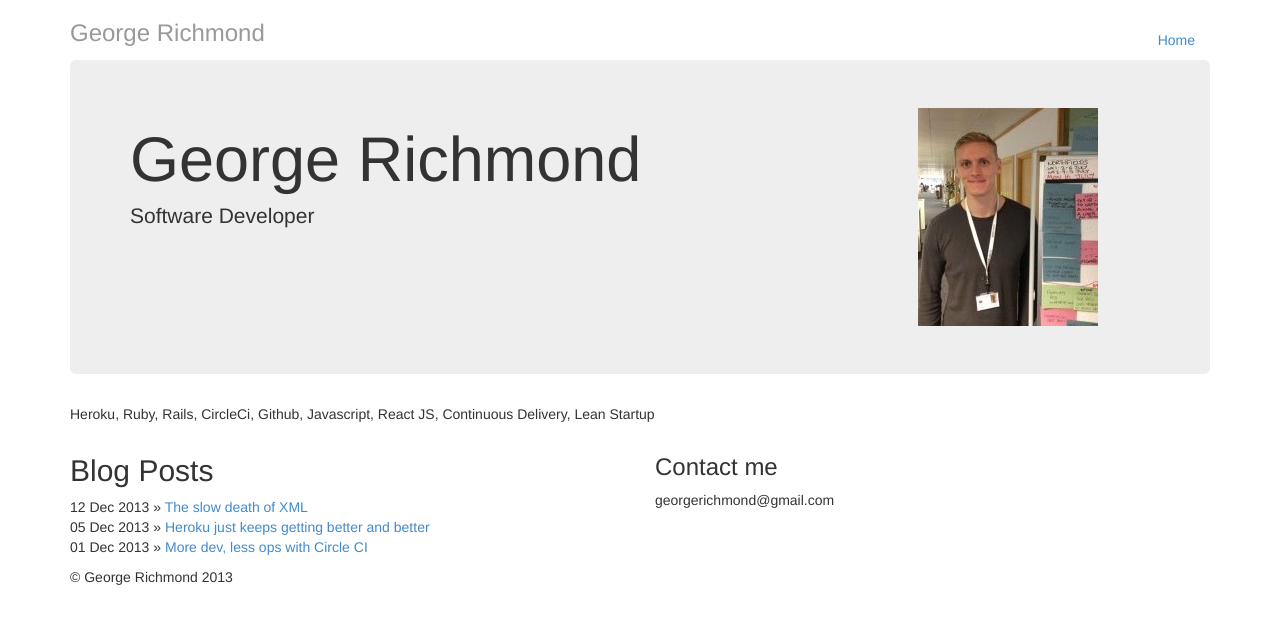
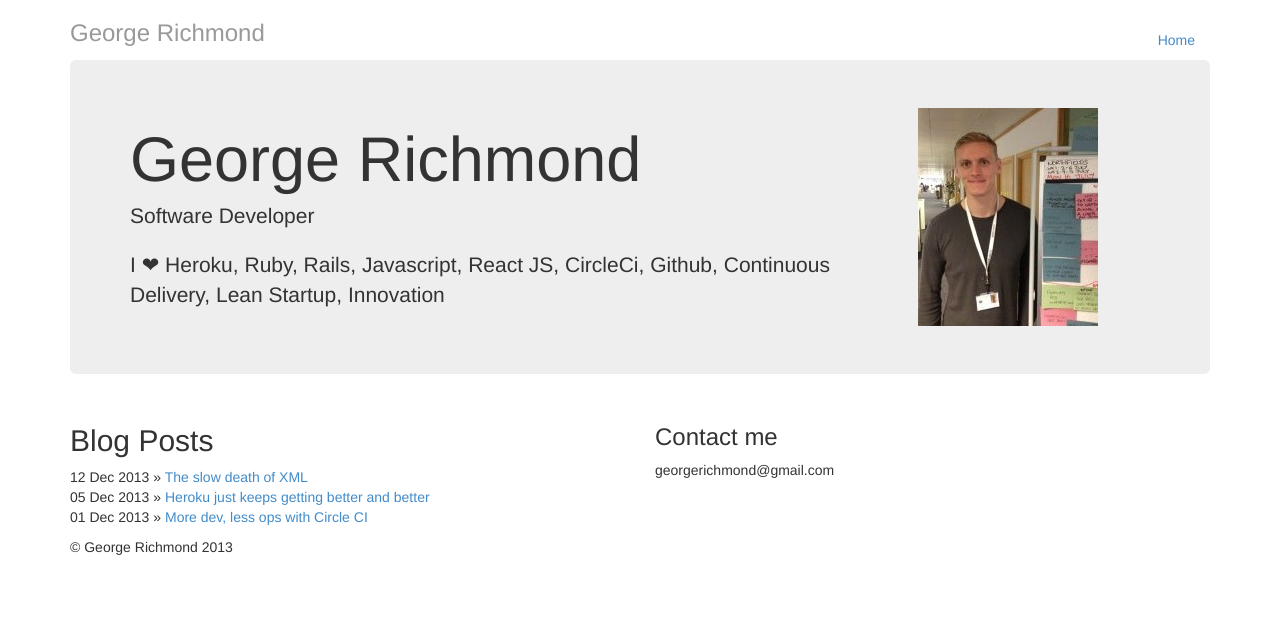
Before and after one commit to georgerichmond/georgerichmond.github.io, a Jekyll site: the page built from index.html, in a window 1280 px wide. Shown: the top 624 px of the page. Built offline with Jekyll 4.4.1, drawn with Linux system fonts in a browser that asks for light colours; Markdown is read by kramdown in place of the engine named in the settings; some of the changed lines change nothing that is shown.

Commit message:
Moved I love stuff

```diff
--- a/index.html
+++ b/index.html
@@ -9,6 +9,7 @@ title: George Richmond - Software Developer
     <div class= "col-md-9">
         <h1>George Richmond</h1>
   <p class="lead">Software Developer</p>
+  <p>I &#10084; Heroku, Ruby, Rails, Javascript, React JS, CircleCi, Github, Continuous Delivery, Lean Startup, Innovation</p>
     </div>
     <div class= "col-md-3">
       <img src="/georgeatwork.jpg"></img>
@@ -21,10 +22,6 @@ title: George Richmond - Software Developer
 </div>
 
 <div class="row marketing">
-
-  <div class="col-md-12">
-    <p>Heroku, Ruby, Rails, CircleCi, Github, Javascript, React JS, Continuous Delivery, Lean Startup</p>
-  </div>
 
   <div class="col-md-6">
   <h2>Blog Posts</h2>
```
